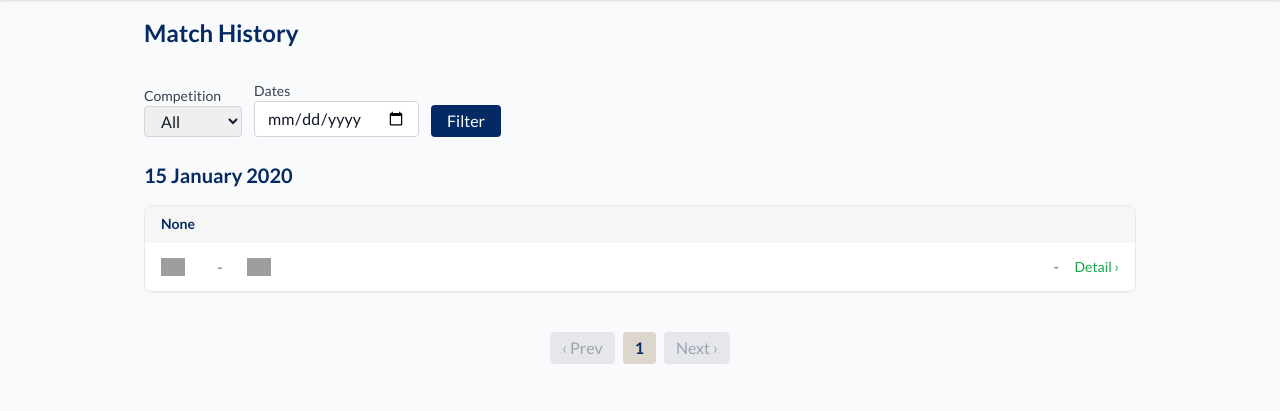
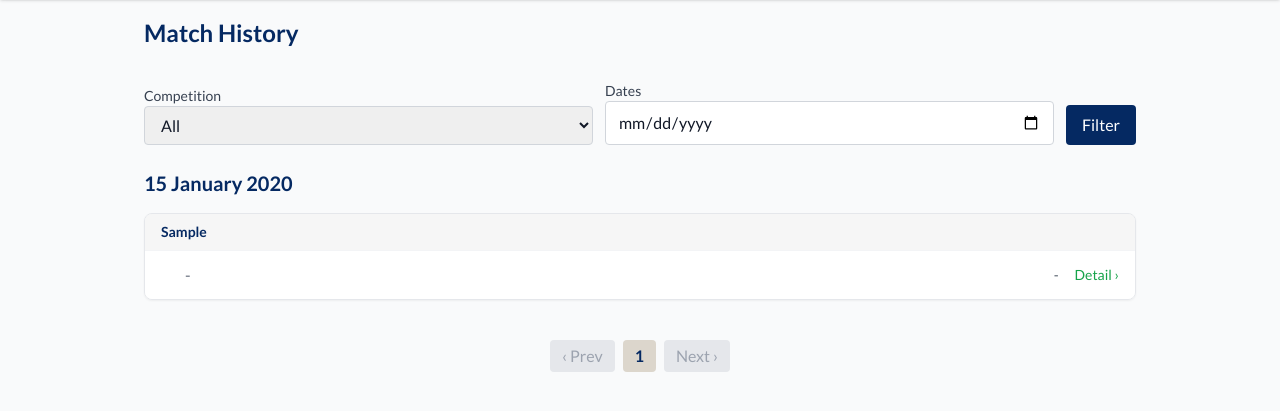
Before and after one commit to sportscope-today-d11/sportscope-today, a Django app: page /matches/match_history/ in a window 1280 px wide. Shown: the part 133-544 px from the top of the page. Run offline with Django 5.2, Linux system fonts and the light colour scheme; tables that the repository leaves empty hold one stand-in row (values such as "Sample post"); some libraries are stand-ins or nearby versions; grey boxes are pictures that could not be loaded.

Commit message:
rapihin html matches

```diff
--- a/main/templates/match_history.html
+++ b/main/templates/match_history.html
@@ -6,23 +6,33 @@
   <h1 class="text-2xl font-bold text-[#052962] mb-8">Match History</h1>
 
   <!-- FILTER FORM -->
-  <form method="get" action="{% url 'main:match_history' %}" class="mb-6 flex flex-wrap gap-3 items-end">
-    <div>
+  <form method="get" action="{% url 'main:match_history' %}"
+        class="mb-6 flex flex-wrap gap-3 items-end">
+
+  <!-- COMPETITION -->
+    <div class="flex-1 min-w-[200px]">
       <label for="competition" class="block text-sm font-medium text-gray-700">Competition</label>
-      <select name="competition" id="competition" class="border border-gray-300 rounded px-3 py-1">
+      <select name="competition" id="competition"
+              class="border border-gray-300 rounded px-3 py-2 w-full">
         <option value="">All</option>
         {% for comp in competitions %}
-          <option value="{{ comp }}" {% if request.GET.competition == comp %}selected{% endif %}>{{ comp }}</option>
+          <option value="{{ comp }}" {% if request.GET.competition == comp %}selected{% endif %}>
+            {{ comp }}
+          </option>
         {% endfor %}
       </select>
     </div>
 
-    <div>
+  <!-- DATE -->
+    <div class="flex-1 min-w-[200px]">
       <label for="date" class="block text-sm font-medium text-gray-700">Dates</label>
-      <input type="date" name="date" id="date" value="{{ request.GET.date }}" class="border border-gray-300 rounded px-3 py-1">
+      <input type="date" name="date" id="date" value="{{ request.GET.date }}"
+            class="border border-gray-300 rounded px-3 py-2 w-full">
     </div>
 
-    <button type="submit" class="bg-[#052962] text-white px-4 py-1 rounded hover:bg-[#063b8b] transition">
+  <!-- BUTTON -->
+    <button type="submit"
+            class="bg-[#052962] text-white px-4 py-2 rounded hover:bg-[#063b8b] transition">
       Filter
     </button>
   </form>
@@ -30,7 +40,7 @@
   <!-- MATCH LIST -->
   <div id="loading" class="hidden text-center text-gray-500">Loading...</div>
   <div id="match-list-container">
-    {% include "match_list_partial.html" %}
+    {% include "partials/match_list_partial.html" %}
   </div>
 
   <!-- PAGINATION -->
--- a/main/templates/match_list_partial.html
+++ /dev/null
@@ -1,52 +0,0 @@
-{% load static %}
-
-{% regroup page_obj by match_date as date_groups %}
-  {% for day in date_groups %}
-    <div class="mb-10">
-      <h2 class="text-xl font-semibold text-[#052962] mb-4">
-        {{ day.grouper|date:"j F Y" }}
-      </h2>
-
-      {% regroup day.list by competition as league_groups %}
-      {% for league in league_groups %}
-        <div class="mb-3 border border-gray-200 rounded-lg overflow-hidden shadow-sm">
-          <div class="bg-[#F6F6F6] px-4 py-2 text-[#052962] font-semibold text-sm">
-            {{ league.grouper }}
-          </div>
-
-          {% for match in league.list %}
-            <a href="{% url 'main:match_detail' match.id %}"
-               class="flex justify-between items-center px-4 py-3 bg-white border-t border-gray-100 hover:bg-gray-50 transition">
-
-              <div class="flex items-center space-x-3 text-gray-800">
-                <!-- HOME TEAM -->
-                <div class="flex items-center space-x-2">
-                  <img src="/static/images/logo/{{ match.home_team|slugify }}.png"
-                       alt="{{ match.home_team }} logo"
-                       class="w-6 h-6 object-contain" />
-                  <span class="font-medium text-sm md:text-base">{{ match.home_team }}</span>
-                </div>
-
-                <span class="font-semibold text-sm md:text-base">{{ match.home_score }}</span>
-                <span class="text-gray-500">-</span>
-                <span class="font-semibold text-sm md:text-base">{{ match.away_score }}</span>
-
-                <!-- AWAY TEAM -->
-                <div class="flex items-center space-x-2">
-                  <img src="{% static 'images/logo/' %}{{ match.away_team|slugify }}.png"
-                       alt="{{ match.away_team }} logo"
-                       class="w-6 h-6 object-contain" />
-                  <span class="font-medium text-sm md:text-base">{{ match.away_team }}</span>
-                </div>
-              </div>
-
-              <div class="flex items-center space-x-4">
-                <span class="text-gray-600 text-sm">{{ match.time|default:"-" }}</span>
-                <span class="text-green-600 text-sm font-medium">Detail ›</span>
-              </div>
-            </a>
-          {% endfor %}
-        </div>
-      {% endfor %}
-    </div>
-  {% endfor %}
--- a/main/views.py
+++ b/main/views.py
@@ -304,7 +304,7 @@ def match_detail(request, match_id):
     )
 
     # Fallback kalau league kosong
-    if not match.league or match.league.strip() == "":
+    if not match.league or match.league.strip() == "" or match.league == "Unknown":
         match.league = "Premier League"
 
     context = {
@@ -315,6 +315,14 @@ def match_detail(request, match_id):
 def match_history(request):
     # Ambil semua data pertandingan, urutkan dari terbaru
     matches = Match.objects.all().order_by('-match_date')
+
+    # Ganti Unknown atau kosong jadi Premier League ---
+    cleaned_matches = []
+    for m in matches:
+        if not m.league or m.league.strip() == "" or m.league == "Unknown":
+            m.league = "Premier League"
+        cleaned_matches.append(m)
+    matches = cleaned_matches
 
     # Ambil parameter filter dari query GET
     competition = request.GET.get('competition')
```
